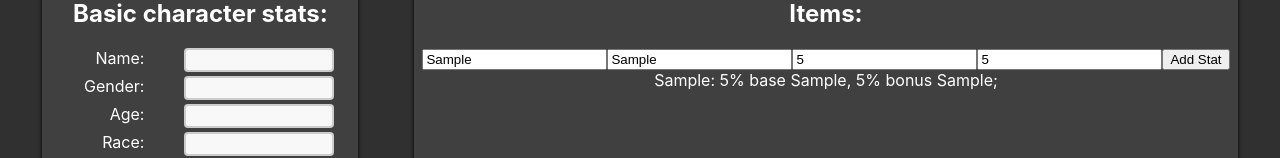
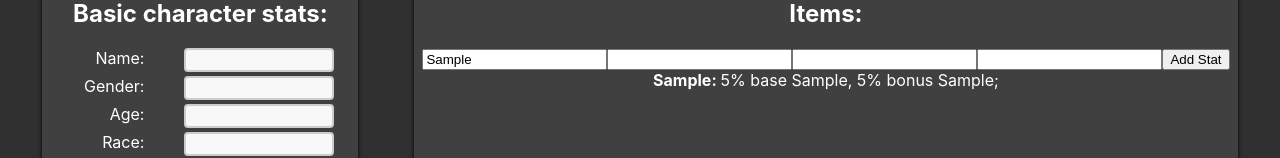
Before and after one commit to Dournbrood/imarel-character-creator, a React (Create React App) app in the folder Front-End/imarel-character-calculator/: page / in a window 1280 px wide. Both pictures are taken after typing "Sample", "Sample", "5", "5" into the empty fields and a click on the button "Add Stat". Shown: the part 185-343 px from the top of the page. Built offline with nearby package versions, Linux system fonts and the light colour scheme; the HTML template or start-up script is replaced by a standard one.

Commit message:
adds emphasis to item name

```diff
--- a/Front-End/imarel-character-calculator/src/components/ItemInput.js
+++ b/Front-End/imarel-character-calculator/src/components/ItemInput.js
@@ -21,13 +21,23 @@ const ItemInput = (props) => {
                     }
                 }
             }
-        }))
+        }));
+        clearForm();
     }
 
     const handleChange = (event) => {
         setItemFormState((previous) => ({
             ...previous,
             [event.target.name]: event.target.value
+        }))
+    }
+
+    const clearForm = () => {
+        setItemFormState((previous) => ({
+            itemName: previous.itemName,
+            statName: "",
+            statBase: "",
+            statBonus: ""
         }))
     }
 
--- a/Front-End/imarel-character-calculator/src/components/ItemList.js
+++ b/Front-End/imarel-character-calculator/src/components/ItemList.js
@@ -8,7 +8,7 @@ const ItemList = (props) => {
     return (
         <div style={{display: "flex", flexFlow: "column nowrap"}}>
             {((globalState && globalState.items) ? Object.keys(globalState.items).map((key) => (
-                <ItemListEntry itemKey={key}/>
+                <><ItemListEntry itemKey={key}/><br/></>
             )) : "oops")}
         </div>
     );
--- a/Front-End/imarel-character-calculator/src/components/ItemListEntry.js
+++ b/Front-End/imarel-character-calculator/src/components/ItemListEntry.js
@@ -5,12 +5,12 @@ const ItemListEntry = (props) => {
     const { globalState, setGlobalState } = React.useContext(GlobalContext);
 
     return (
-        <>
-        {props.itemKey + ": "}
+        <div>
+            <b>{props.itemKey + ": "}</b>
             {Object.keys(globalState.items[props.itemKey].stats).map((statName) => (
                 <>{globalState.items[props.itemKey].stats[statName].base}% base {statName}, {globalState.items[props.itemKey].stats[statName].bonus}% bonus {statName}; </>
             ))}
-        </>
+        </div>
     );
 }
 
```
